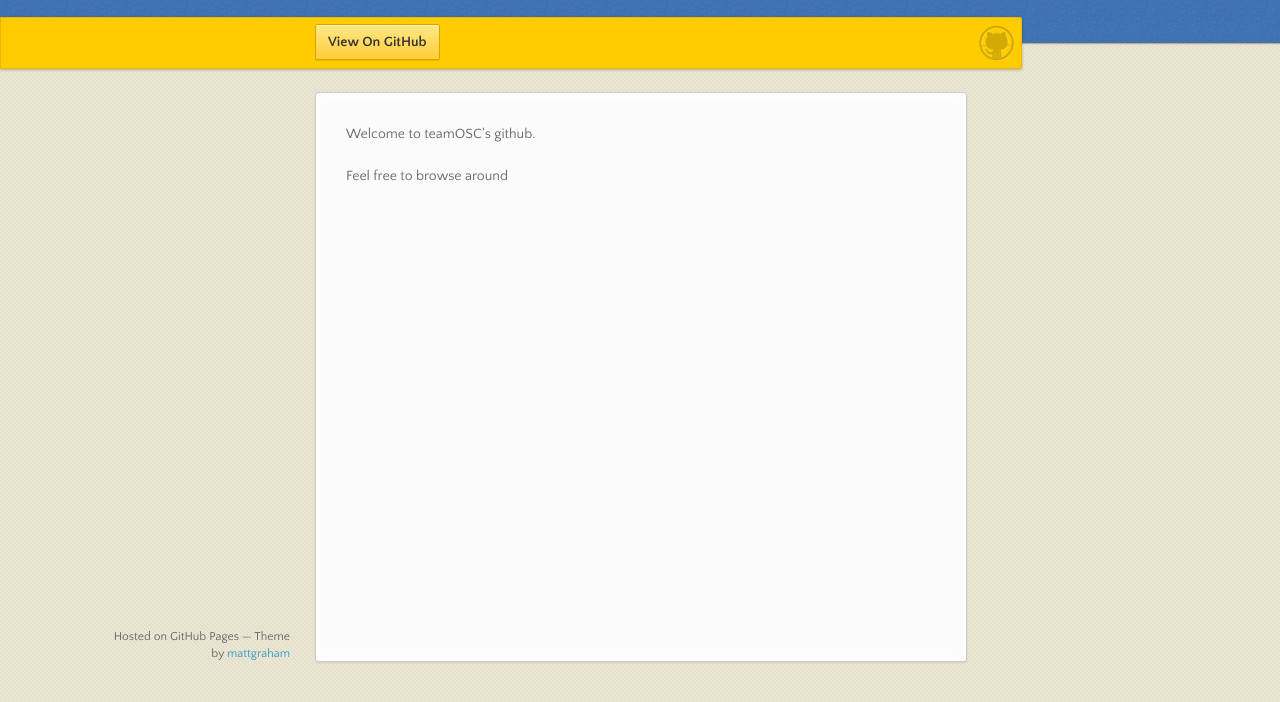
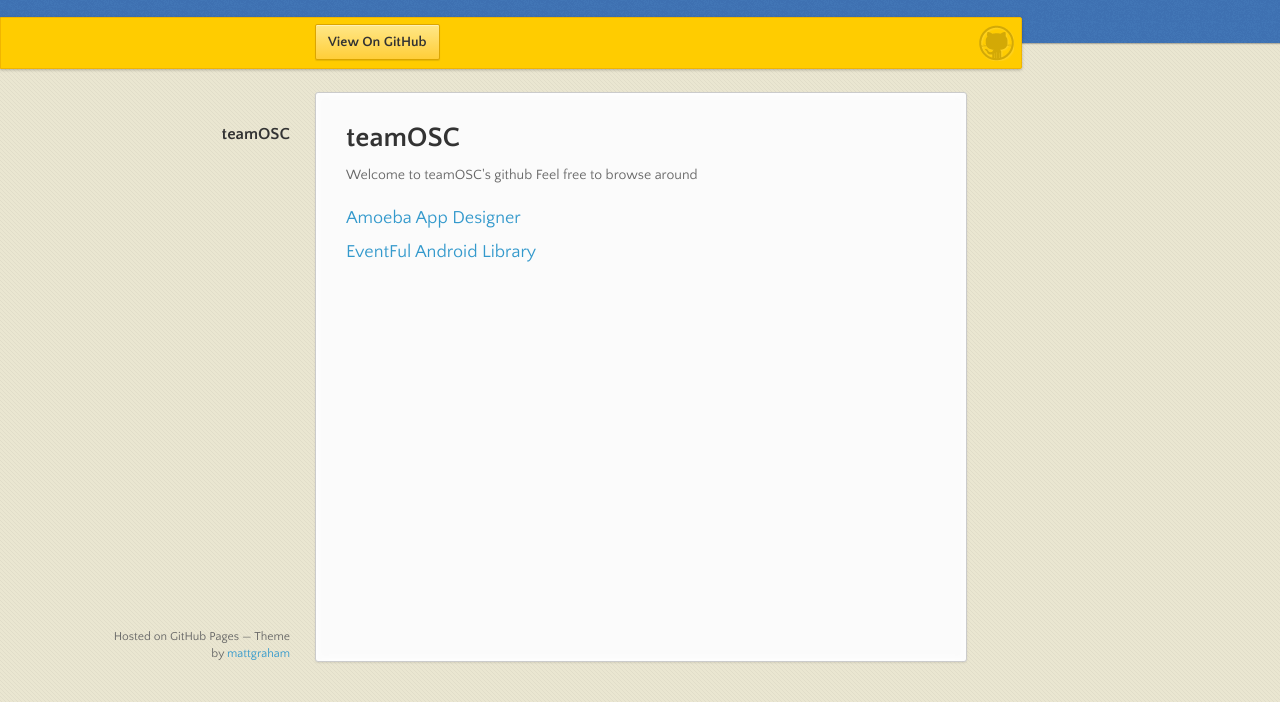
Before and after one commit to teamOSC/teamOSC.github.io, a plain HTML site: page index.html in a window 1280 px wide. Shown: the part 98-800 px from the top of the page. Drawn offline with nearby package versions, Linux system fonts and the light colour scheme.

Commit message:
Replace master branch with page content via GitHub

```diff
--- a/index.html
+++ b/index.html
@@ -32,9 +32,19 @@
         <ul></ul>
       </nav>
       <section>
-        <p>Welcome to teamOSC's github.</p>
+        <h1>
+<a name="teamosc" class="anchor" href="#teamosc"><span class="octicon octicon-link"></span></a>teamOSC</h1>
 
-<p>Feel free to browse around</p>
+<p>Welcome to teamOSC's github
+Feel free to browse around</p>
+
+<h3>
+<a name="amoeba-app-designer" class="anchor" href="#amoeba-app-designer"><span class="octicon octicon-link"></span></a><a href="./amoeba">Amoeba App Designer</a>
+</h3>
+
+<h3>
+<a name="eventful-android-library" class="anchor" href="#eventful-android-library"><span class="octicon octicon-link"></span></a><a href="./EventFul_Android_Library">EventFul Android Library</a>
+</h3>
       </section>
       <footer>
         <p><small>Hosted on GitHub Pages &mdash; Theme by <a href="https://twitter.com/michigangraham">mattgraham</a></small></p>
--- a/params.json
+++ b/params.json
@@ -1 +1 @@
-{"name":"teamOSC","tagline":"The Open Source Coders","body":"Welcome to teamOSC's github.\r\n\r\nFeel free to browse around","google":"","note":"Don't delete this file! It's used internally to help with page regeneration."}
+{"name":"teamOSC","tagline":"The Open Source Coders","body":"# teamOSC\r\n\r\nWelcome to teamOSC's github\r\nFeel free to browse around\r\n\r\n### [Amoeba App Designer](./amoeba)\r\n\r\n### [EventFul Android Library](./EventFul_Android_Library)","google":"","note":"Don't delete this file! It's used internally to help with page regeneration."}
```
